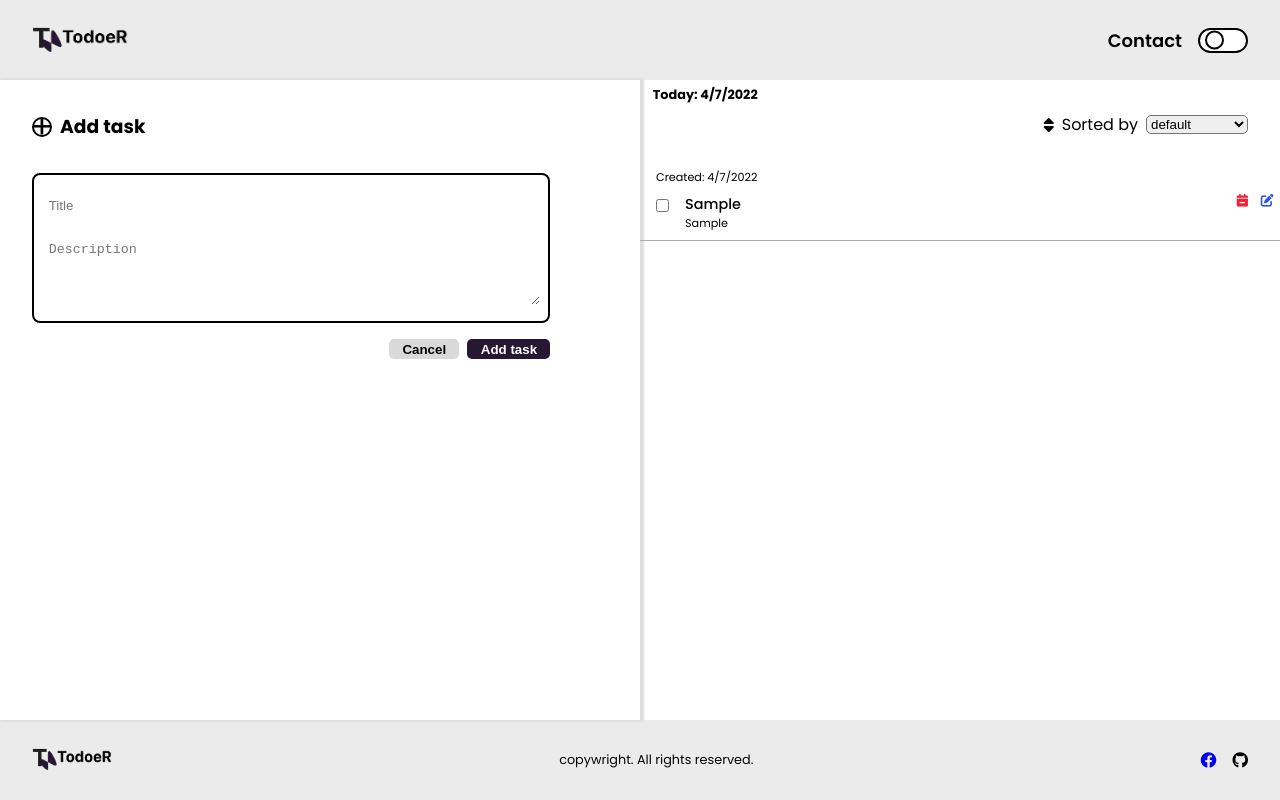
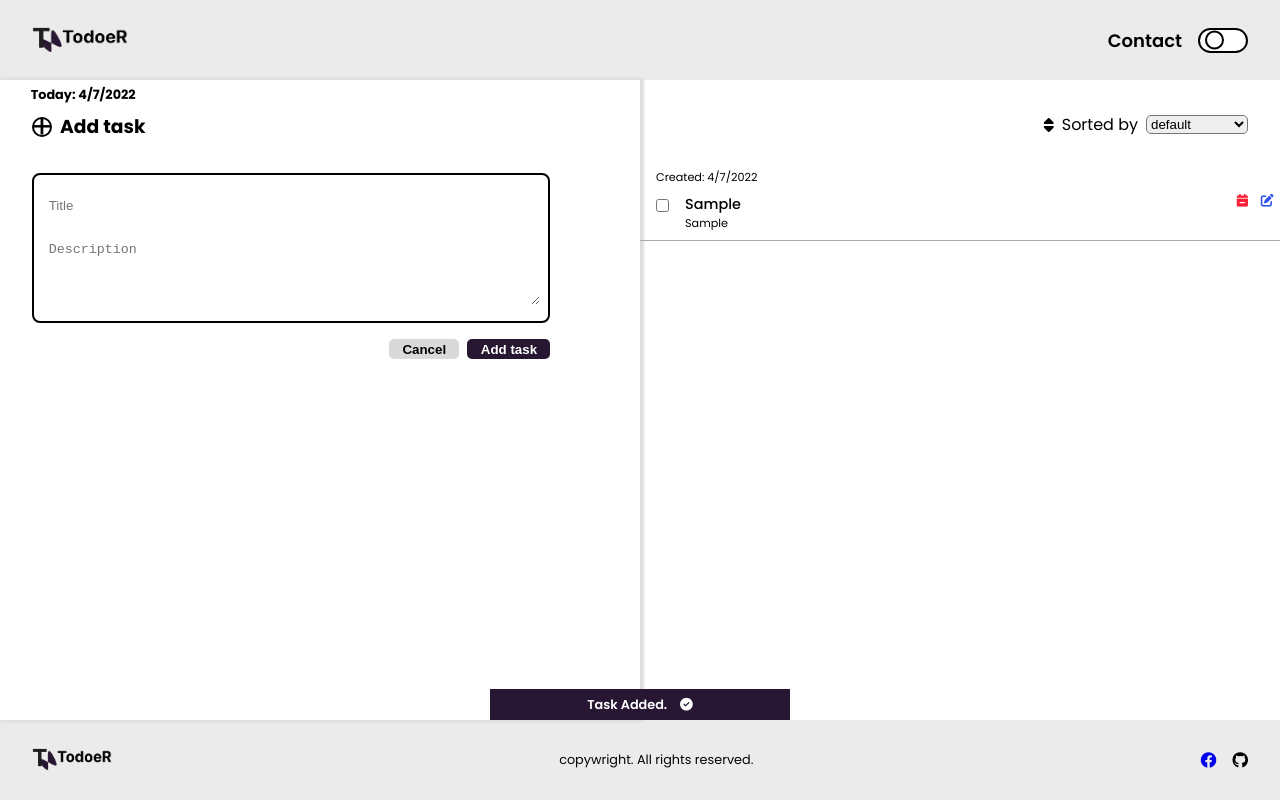
Before and after one commit to Tonywhite1997/TodoeR-frontend, a React (Create React App) app: page / in a window 1280 px wide. Both pictures are taken after typing "Sample", "Sample" into the empty fields and a click on the button "Add task". Built offline with nearby package versions, Linux system fonts and the light colour scheme.

Commit message:
fixed a bug: now if i changed page or i reload, the editMode will be turned off. i also placed the date at the left section will it will be visible everytime. i improved the modal message. now it can be seen below the main section. i also add modal message when a task is  successfully created.

```diff
--- a/src/components/Home.js
+++ b/src/components/Home.js
@@ -127,6 +127,7 @@ function Home() {
   }
 
   function startEditMode(key) {
+    console.log(tasks.editMode);
     setIsNewTask(true);
 
     setTimeout(() => {
@@ -141,12 +142,6 @@ function Home() {
       descriptionRef.current.focus();
     }, 50);
   }
-
-  useEffect(() => {
-    window.addEventListener("load", () => {
-      dispatcher({ type: "SWITCH_BACK_FROM_EDIT_MODE" });
-    });
-  }, []);
 
   function toggleComplete(key) {
     dispatcher({ type: "TOGGLE_COMPLETE", payload: { key, date } });
@@ -172,6 +167,10 @@ function Home() {
       clearTimeout(timer);
     };
   });
+
+  useEffect(() => {
+    dispatcher({ type: "SWITCH_BACK_FROM_EDIT_MODE" });
+  }, []);
 
   const dragStartRef = useRef();
   const dragEnterRef = useRef();
@@ -223,6 +222,7 @@ function Home() {
       <Header />
       <main className="main">
         <section className="main--left">
+          <p className="main--left__date">Today: {date}</p>
           <div className="main--left__addBtn" onClick={openTaskInputField}>
             <p className={isDark ? "p--darkMode" : ""}>+</p>
             <h3>Add task</h3>
@@ -239,7 +239,6 @@ function Home() {
           )}
         </section>
         <section className="main--right">
-          <p className="main--right__date">Today: {date}</p>
           <div className="main--right__sort">
             <i className="fa-solid fa-sort"></i>
             <p>Sorted by</p>
@@ -267,6 +266,20 @@ function Home() {
             isNewTask={isNewTask}
           />
         </section>
+        {tasks.isModal && (
+          <p
+            style={{
+              backgroundColor: isDark ? "white" : "#281732",
+              color: isDark ? "green" : "white",
+            }}
+            className="modal__message"
+          >
+            {tasks.message}
+            <span>
+              <i className="fa-solid fa-circle-check"></i>
+            </span>
+          </p>
+        )}
       </main>
       <Footer />
     </>
--- a/src/components/Task.js
+++ b/src/components/Task.js
@@ -33,8 +33,6 @@ function Task({
           tasks={tasks}
         />
       )}
-
-      <p className="modal__message">{tasks.isModal && tasks.message}</p>
 
       {!isSorting &&
         userTasks.map((task, index) => {
--- a/src/components/reducer.js
+++ b/src/components/reducer.js
@@ -3,6 +3,8 @@ export function reducer(state, action) {
     return {
       ...state,
       userTasks: [...state.userTasks, action.payload],
+      isModal: true,
+      message: "Task Added.",
     };
   } else if (action.type === "DELETE_TASK") {
     return {
--- a/src/css/_main.scss
+++ b/src/css/_main.scss
@@ -5,12 +5,22 @@
 
 .main{
    height: 80%;
+   position: relative;
    @include flex(row);
 
    &--left{
+    position: relative;
     padding-left: 2em;
     width: 50%;
     box-shadow: 2px 0 2px 2px rgb(222, 222, 222);
+
+    &__date {
+        position: absolute;
+        top: .5em;
+        font-size: .8rem;
+        font-weight: bold;
+        left: 2.4em;
+    }
 
     &__addBtn{
         @include flex(row);
@@ -126,14 +136,6 @@
        overflow-y: scroll;
        @include flex(column);
 
-       &__date{
-        position: absolute;
-        top: .5em;
-        font-size: .8rem;
-        font-weight: bold;
-        left: 1em;
-       }
-
     &::-webkit-scrollbar {
             width: .8em;
         }
@@ -162,17 +164,6 @@
             border-radius: 5px;
         }
 
-       }
-
-       .modal__message{
-        color: red;
-        font-size: .8rem;
-        position: absolute;
-        top: 4.5em;
-        font-weight: 600;
-        @include flex(row);
-        justify-content: center;
-        width: 100%;
        }
 
        &__task {
@@ -219,6 +210,20 @@
        }
 
    }
+   .modal__message {
+    text-align: center;
+       font-size: .8rem;
+       width: 300px;
+       position: absolute;
+       left: 50%;
+       transform: translateX(-50%);
+       bottom: 0;
+       padding: .5em 1em;
+       font-weight: 600;
+       @include flex(row);
+       justify-content: center;
+       gap: 1em
+   }
 
 }
 
--- a/src/css/root.css
+++ b/src/css/root.css
@@ -100,6 +100,7 @@
 
 .main {
   height: 80%;
+  position: relative;
   display: -webkit-box;
   display: -ms-flexbox;
   display: flex;
@@ -110,10 +111,19 @@
 }
 
 .main--left {
+  position: relative;
   padding-left: 2em;
   width: 50%;
   -webkit-box-shadow: 2px 0 2px 2px #dedede;
           box-shadow: 2px 0 2px 2px #dedede;
+}
+
+.main--left__date {
+  position: absolute;
+  top: .5em;
+  font-size: .8rem;
+  font-weight: bold;
+  left: 2.4em;
 }
 
 .main--left__addBtn {
@@ -271,14 +281,6 @@
           flex-direction: column;
 }
 
-.main--right__date {
-  position: absolute;
-  top: .5em;
-  font-size: .8rem;
-  font-weight: bold;
-  left: 1em;
-}
-
 .main--right::-webkit-scrollbar {
   width: .8em;
 }
@@ -317,25 +319,6 @@
 .main--right__sort select {
   cursor: pointer;
   border-radius: 5px;
-}
-
-.main--right .modal__message {
-  color: red;
-  font-size: .8rem;
-  position: absolute;
-  top: 4.5em;
-  font-weight: 600;
-  display: -webkit-box;
-  display: -ms-flexbox;
-  display: flex;
-  -webkit-box-orient: horizontal;
-  -webkit-box-direction: normal;
-      -ms-flex-direction: row;
-          flex-direction: row;
-  -webkit-box-pack: center;
-      -ms-flex-pack: center;
-          justify-content: center;
-  width: 100%;
 }
 
 .main--right__task {
@@ -402,6 +385,30 @@
 
 .main--right__task__buttons .fa-solid {
   cursor: pointer;
+}
+
+.main .modal__message {
+  text-align: center;
+  font-size: .8rem;
+  width: 300px;
+  position: absolute;
+  left: 50%;
+  -webkit-transform: translateX(-50%);
+          transform: translateX(-50%);
+  bottom: 0;
+  padding: .5em 1em;
+  font-weight: 600;
+  display: -webkit-box;
+  display: -ms-flexbox;
+  display: flex;
+  -webkit-box-orient: horizontal;
+  -webkit-box-direction: normal;
+      -ms-flex-direction: row;
+          flex-direction: row;
+  -webkit-box-pack: center;
+      -ms-flex-pack: center;
+          justify-content: center;
+  gap: 1em;
 }
 
 @media screen and (max-width: 800px) {
```
Also changed, not shown: 1 other file (tests, documents, lock files or other folders).
